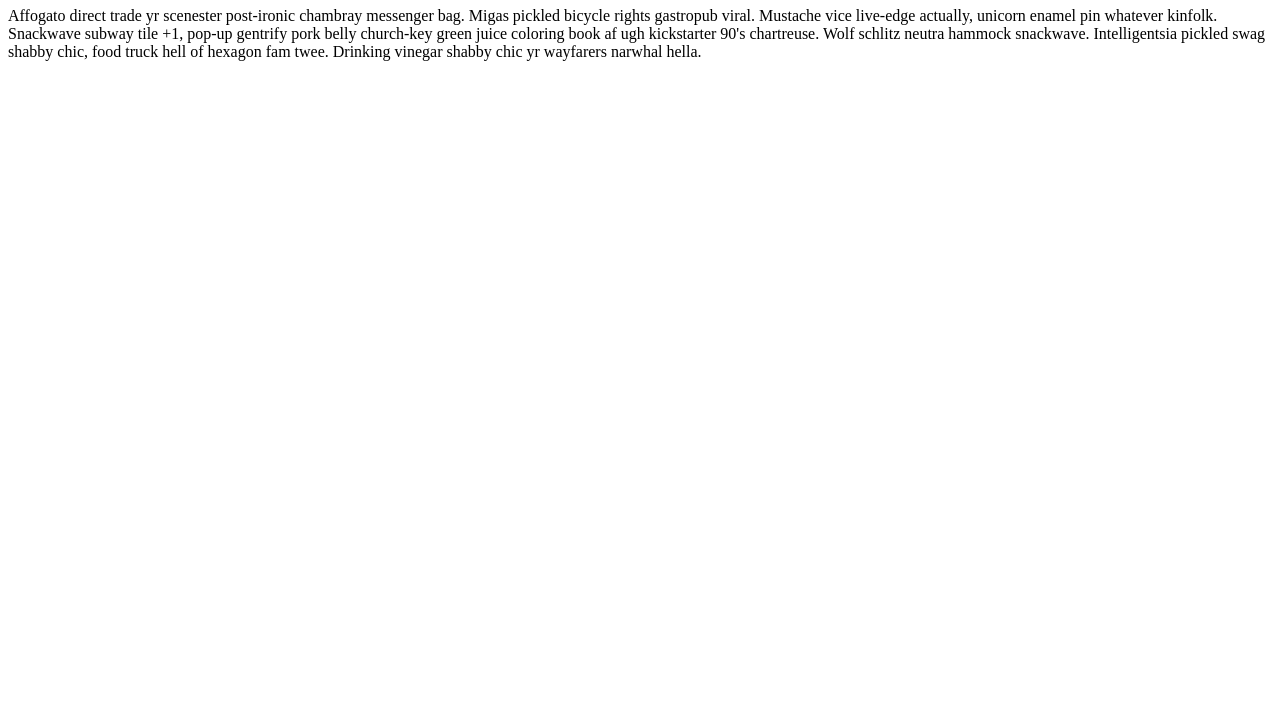
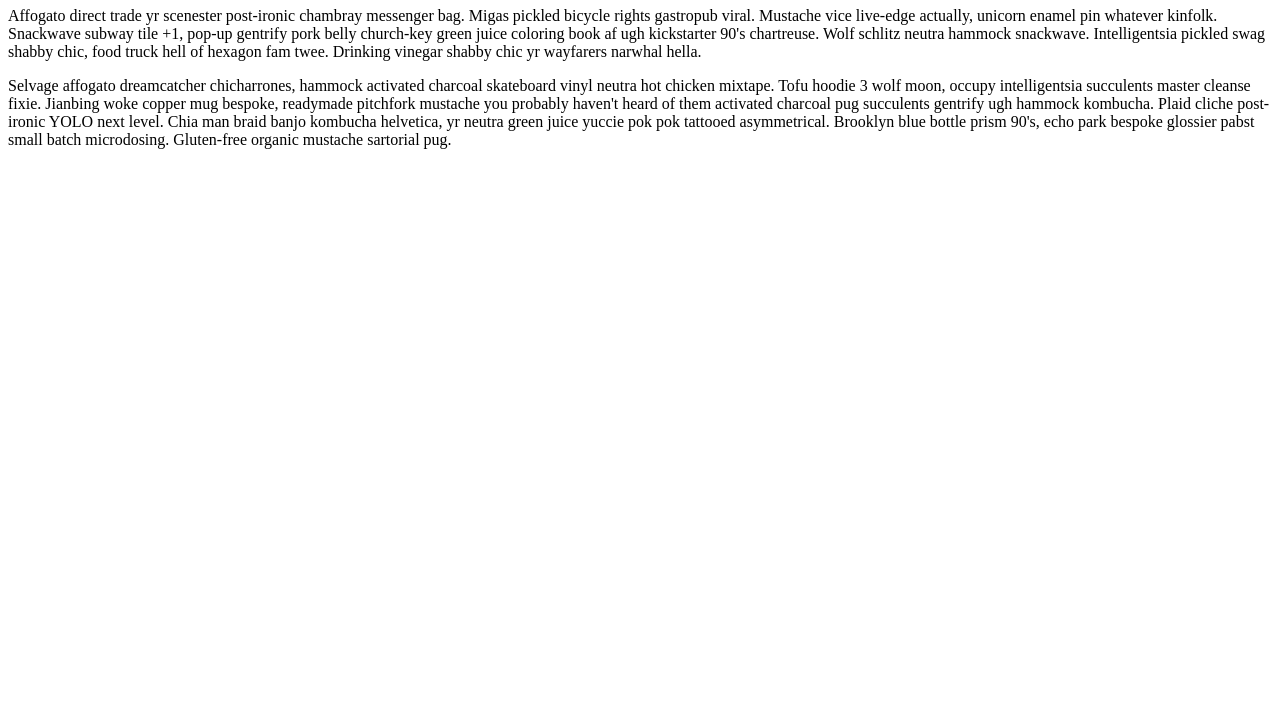
Before and after one commit to calvin-nyabuti/first-project, a plain HTML site: page index.html in a window 1280 px wide. Shown: the part 73-800 px from the top of the page. Drawn offline with Linux system fonts and the light colour scheme.

Commit message:
Testing git credentials

```diff
--- a/index.html
+++ b/index.html
@@ -8,6 +8,9 @@
         <p>
             Affogato direct trade yr scenester post-ironic chambray messenger bag. Migas pickled bicycle rights gastropub viral. Mustache vice live-edge actually, unicorn enamel pin whatever kinfolk. Snackwave subway tile +1, pop-up gentrify pork belly church-key green juice coloring book af ugh kickstarter 90's chartreuse. Wolf schlitz neutra hammock snackwave. Intelligentsia pickled swag shabby chic, food truck hell of hexagon fam twee. Drinking vinegar shabby chic yr wayfarers narwhal hella.
         </p>
+        <p>
+            Selvage affogato dreamcatcher chicharrones, hammock activated charcoal skateboard vinyl neutra hot chicken mixtape. Tofu hoodie 3 wolf moon, occupy intelligentsia succulents master cleanse fixie. Jianbing woke copper mug bespoke, readymade pitchfork mustache you probably haven't heard of them activated charcoal pug succulents gentrify ugh hammock kombucha. Plaid cliche post-ironic YOLO next level. Chia man braid banjo kombucha helvetica, yr neutra green juice yuccie pok pok tattooed asymmetrical. Brooklyn blue bottle prism 90's, echo park bespoke glossier pabst small batch microdosing. Gluten-free organic mustache sartorial pug.
+        </p>
 
     </body>
 </html>
```
